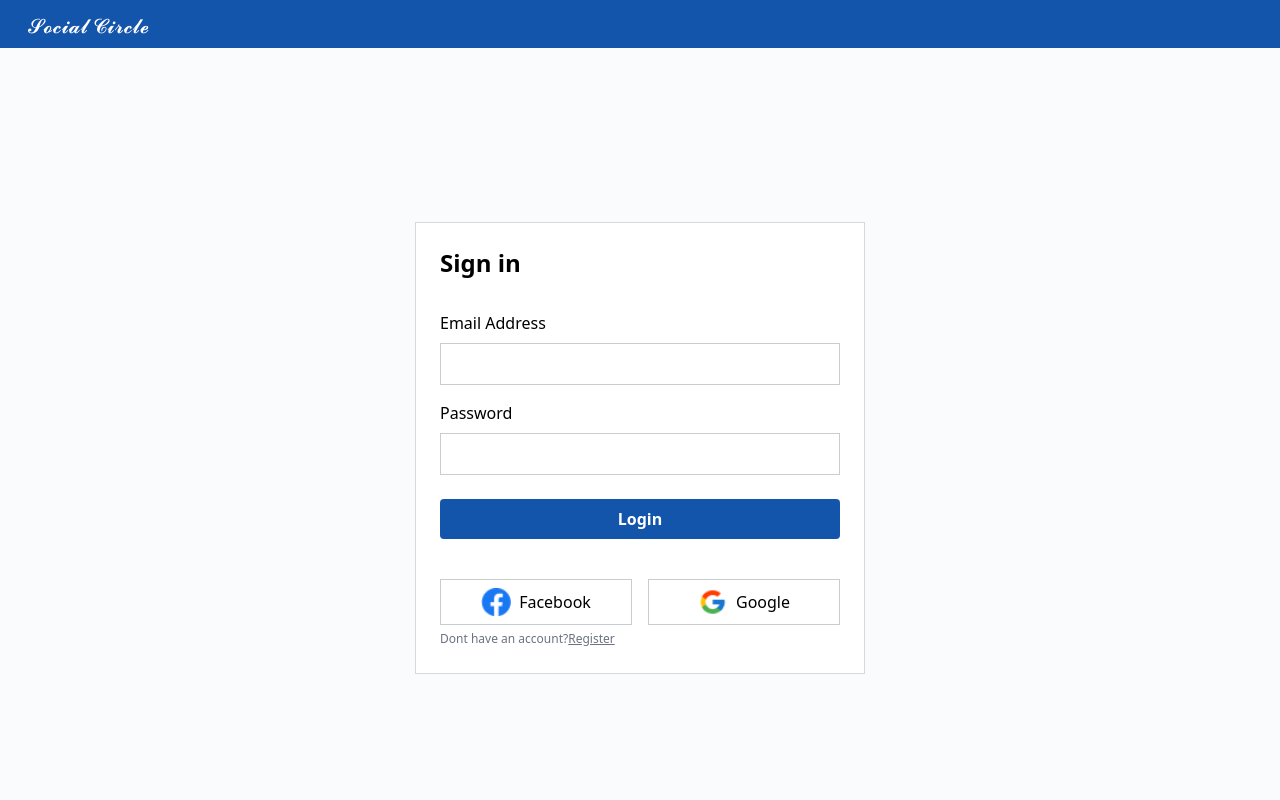
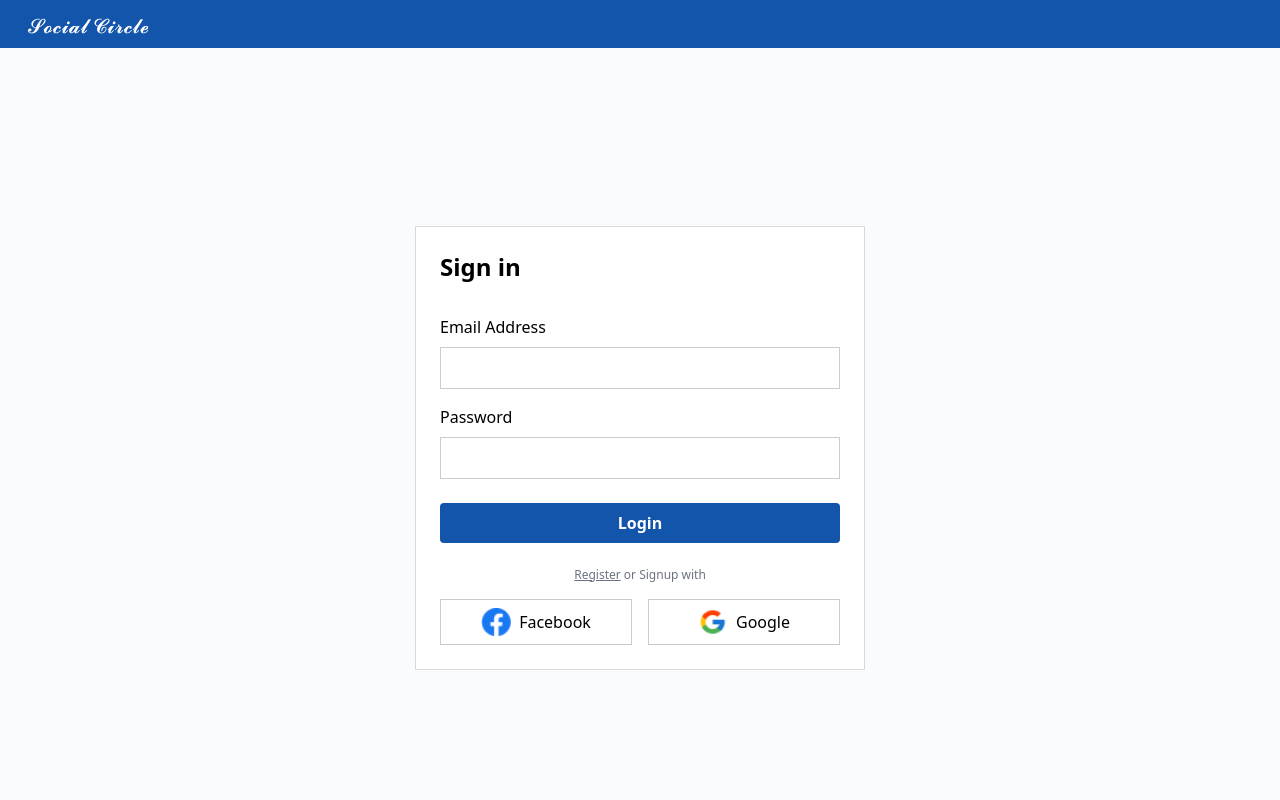
Before and after one commit to Sharif-Miah/online-shopping-nextjs, a Next.js app: page /login in a window 1280 px wide. Shown: the top 800 px of the page. Built offline with nearby package versions, Linux system fonts and the light colour scheme.

Commit message:
env file added gitignore file

```diff
--- a/app/(auth)/login/page.js
+++ b/app/(auth)/login/page.js
@@ -14,15 +14,7 @@ const LoginPage = () => {
       <div className='max-w-[450px] w-full mx-auto p-6 border bg-[#ffffff] text-black border-gray-700/20 rounded-md'>
         <h4 className='font-bold text-2xl'>Sign in</h4>
         <LoginForm />
-        <SocialLogins />
-        <span className='text-center text-xs text-gray-500'>
-          Dont have an account?
-          <Link
-            className='underline hover:text-[#1455ac]'
-            href='/register'>
-            Register
-          </Link>
-        </span>
+        <SocialLogins mode='login' />
       </div>
     </section>
   );
--- a/app/(auth)/register/page.js
+++ b/app/(auth)/register/page.js
@@ -13,15 +13,7 @@ const RegisterPage = () => {
       <div className='max-w-[450px] w-full mx-auto p-6 border bg-[#ffffff] text-black border-gray-700/20 rounded-md'>
         <h4 className='font-bold text-2xl'>Register</h4>
         <RegisterForm />
-        <SocialLogins />
-        <span className='text-center text-xs text-gray-500'>
-          Already have an account?
-          <Link
-            className='underline hover:text-[#1455ac]'
-            href='/login'>
-            Login
-          </Link>
-        </span>
+        <SocialLogins mode='register' />
       </div>
     </section>
   );
--- a/components/auth/SocialLogins.jsx
+++ b/components/auth/SocialLogins.jsx
@@ -4,13 +4,29 @@ import { signIn } from 'next-auth/react';
 import Image from 'next/image';
 import Link from 'next/link';
 
-const SocialLogins = () => {
+const SocialLogins = ({ mode }) => {
   const handleAuth = (event) => {
     signIn('google', { callbackUrl: 'http://localhost:3000/' });
   };
 
   return (
-    <div>
+    <>
+      <div className='text-center text-xs text-gray-500'>
+        {mode === 'register' ? (
+          <Link
+            className='underline'
+            href='/login'>
+            Login
+          </Link>
+        ) : (
+          <Link
+            className='underline'
+            href='/register'>
+            Register
+          </Link>
+        )}{' '}
+        or Signup with
+      </div>
       <div className='flex gap-4'>
         <button className=' w-full mt-4 py-2 border-gray-600/30 border rounded-md flex items-center gap-2 justify-center'>
           <Image
@@ -33,7 +49,7 @@ const SocialLogins = () => {
           <span>Google</span>
         </button>
       </div>
-    </div>
+    </>
   );
 };
 
--- a/package.json
+++ b/package.json
@@ -9,6 +9,7 @@
     "lint": "next lint"
   },
   "dependencies": {
+    "@auth/mongodb-adapter": "^3.9.1",
     "@radix-ui/react-dialog": "^1.1.13",
     "@radix-ui/react-label": "^2.1.6",
     "@radix-ui/react-radio-group": "^1.3.6",
```
Also changed, not shown: 2 other files (tests, documents, lock files or other folders).
